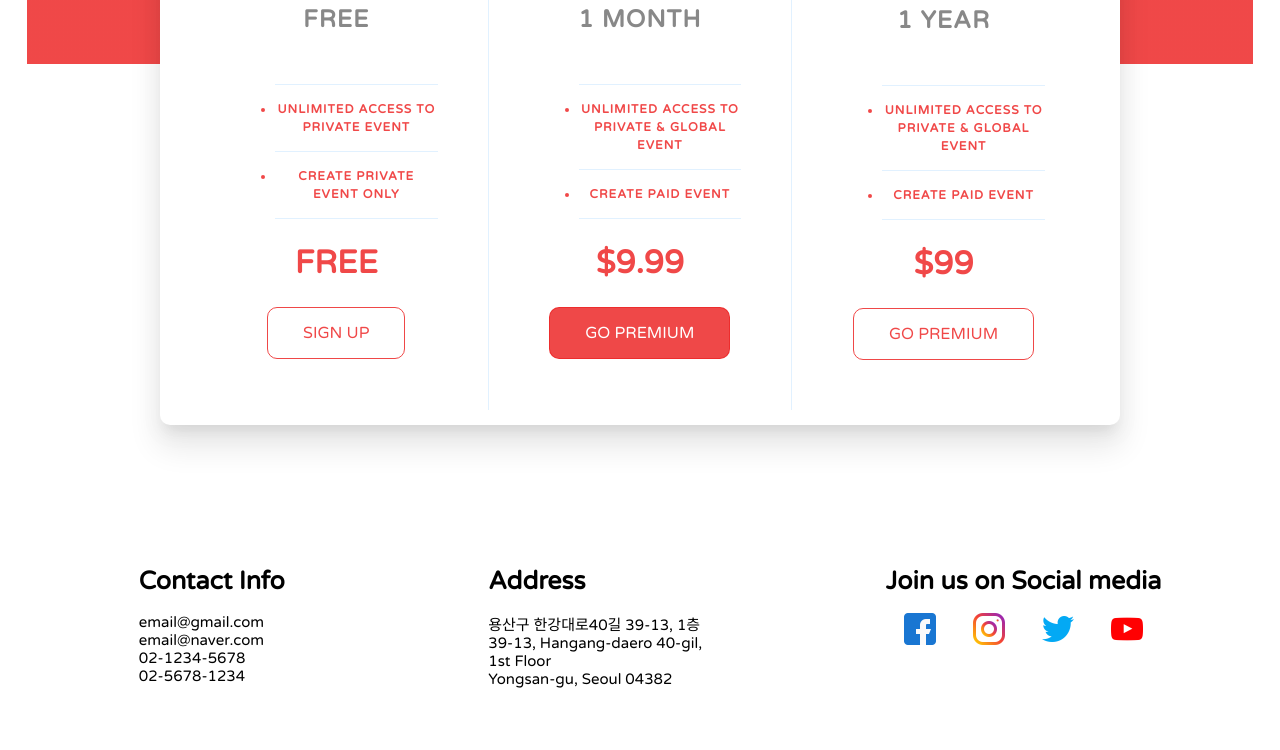
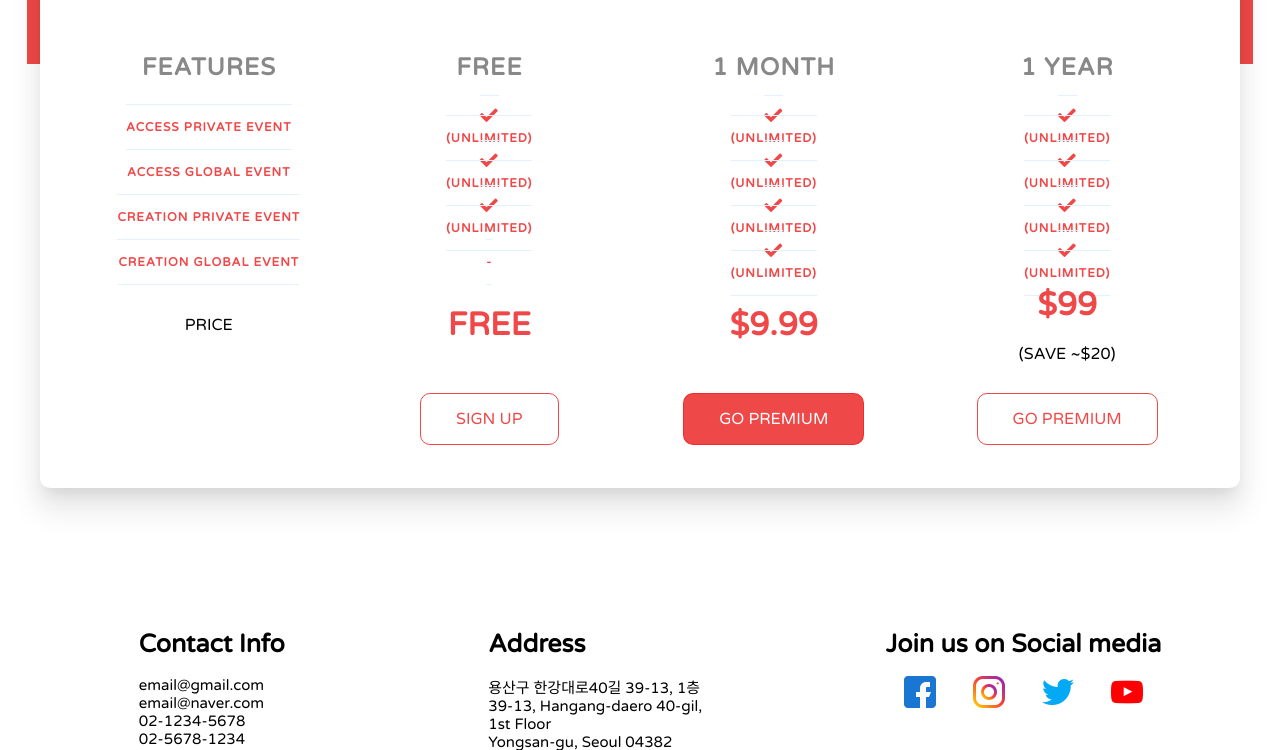
Before and after one commit to yenapaek/sportsUp, a PHP site: page /sportsEvent/ in a window 1280 px wide. Shown: the part 1806-2556 px from the top of the page. Before the commit the page ends 2494 px from the top, so only its background shows below. Run offline with PHP 8.4, Linux system fonts and the light colour scheme.

Commit message:
conversion view premium into table

```diff
--- a/public/css/bottomLanding.css
+++ b/public/css/bottomLanding.css
@@ -51,7 +51,7 @@ html {
 .container {
     margin: 0 auto;
     padding: 50px 0 0;
-    max-width: 960px;
+    max-width: 1200px;
     width: 100%;
 }
 
@@ -74,7 +74,7 @@ html {
 
 @media (min-width: 900px) {
     .pricing-table {
-        flex-direction: row;
+        /* flex-direction: row; */
     }
 }
 
@@ -121,6 +121,7 @@ html {
     font-weight: 600;
     letter-spacing: 1px;
     margin: 50px 0 25px;
+    list-style-type: none;
 }
 
 .pricing-features-item {
@@ -133,7 +134,10 @@ html {
 .pricing-features-item:last-child {
     border-bottom: 1px solid #e1f1ff;
 }
-
+.fa-check {
+    font-size: 1.5em;
+    color: rgba(237, 40, 40, 0.85);
+}
 .pricing-price {
     color: rgba(237, 40, 40, 0.85);
     display: block;
--- a/view/premiumPlanView.php
+++ b/view/premiumPlanView.php
@@ -7,38 +7,86 @@ $year = !empty($_SESSION['userId']) ? "premium&q=year" : "signUp&goPrem=true&q=y
 <div class="background">
     <div class="container">
         <div class="panel pricing-table">
-
-            <div class="pricing-plan">
-                <img src="https://s22.postimg.cc/8mv5gn7w1/paper-plane.png" alt="" class="pricing-img">
-                <h2 class="pricing-header">Free</h2>
-                <ul class="pricing-features">
-                    <li class="pricing-features-item">Unlimited Access to private Event</li>
-                    <li class="pricing-features-item">Create Private Event Only</li>
-                </ul>
-                <span class="pricing-price">Free</span>
-                <a href="index.php?action=signUp" class="pricing-button">Sign up</a>
-            </div>
-
-            <div class="pricing-plan">
-                <img src="https://s28.postimg.cc/ju5bnc3x9/plane.png" alt="" class="pricing-img">
-                <h2 class="pricing-header">1 Month</h2>
-                <ul class="pricing-features">
-                    <li class="pricing-features-item">Unlimited Access to Private & Global Event</li>
-                    <li class="pricing-features-item">Create paid Event</li>
-                </ul>
-                <span class="pricing-price">$9.99</span>
-                <a href="index.php?action=<?= $month ?>" class="pricing-button is-featured">Go Premium</a>
-            </div>
-
-            <div class="pricing-plan">
-                <img src="https://s21.postimg.cc/tpm0cge4n/space-ship.png" alt="" class="pricing-img">
-                <h2 class="pricing-header">1 Year</h2>
-                <ul class="pricing-features">
-                    <li class="pricing-features-item">Unlimited Access to Private & Global Event</li>
-                    <li class="pricing-features-item">Create paid Event</li>
-                </ul>
-                <span class="pricing-price">$99</span>
-                <a href="index.php?action=<?= $year ?>" class="pricing-button">Go Premium</a>
-            </div>
-
+            <table>
+                <tr>
+                    <td><img src="https://s22.postimg.cc/8mv5gn7w1/paper-plane.png" alt="" class="pricing-img"></td>
+                    <td><img src="https://s22.postimg.cc/8mv5gn7w1/paper-plane.png" alt="" class="pricing-img"></td>
+                    <td><img src="https://s28.postimg.cc/ju5bnc3x9/plane.png" alt="" class="pricing-img"></td>
+                    <td><img src="https://s21.postimg.cc/tpm0cge4n/space-ship.png" alt="" class="pricing-img"></td>
+                </tr>
+                <tr>
+                    <td><h2 class="pricing-header">Features</h2></td>
+                    <td><h2 class="pricing-header">Free</h2></td>
+                    <td><h2 class="pricing-header">1 Month</h2></td>
+                    <td><h2 class="pricing-header">1 Year</h2></td>
+                </tr>
+                <tr>
+                    <td class="pricing-features">
+                        <span class="pricing-features-item">Access private Event</span>
+                    </td>
+                    <td class="pricing-features">
+                        <span class="pricing-features-item"><i class="fas fa-check"></i><br>(Unlimited)</span>
+                    </td>
+                    <td class="pricing-features">
+                        <span class="pricing-features-item"><i class="fas fa-check"></i><br>(Unlimited)</span>
+                    </td>
+                    <td class="pricing-features">
+                        <span class="pricing-features-item"><i class="fas fa-check"></i><br>(Unlimited)</span>
+                    </td>
+                </tr>
+                <tr>
+                    <td class="pricing-features">
+                        <span class="pricing-features-item">Access global Event</span>
+                    </td>
+                    <td class="pricing-features">
+                        <span class="pricing-features-item"><i class="fas fa-check"></i><br>(Unlimited)</span>
+                    </td>
+                    <td class="pricing-features">
+                        <span class="pricing-features-item"><i class="fas fa-check"></i><br>(Unlimited)</span>
+                    </td>
+                    <td class="pricing-features">
+                        <span class="pricing-features-item"><i class="fas fa-check"></i><br>(Unlimited)</span>
+                    </td>
+                </tr>
+                <tr>
+                    <td class="pricing-features">
+                        <span class="pricing-features-item">Creation private Event</span>
+                    </td>
+                    <td class="pricing-features">
+                        <span class="pricing-features-item"><i class="fas fa-check"></i><br>(Unlimited)</span>
+                    </td>
+                    <td class="pricing-features">
+                        <span class="pricing-features-item"><i class="fas fa-check"></i><br>(Unlimited)</span>
+                    </td>
+                    <td class="pricing-features">
+                        <span class="pricing-features-item"><i class="fas fa-check"></i><br>(Unlimited)</span>
+                    </td>
+                </tr>
+                <tr>
+                    <td class="pricing-features">
+                        <span class="pricing-features-item">Creation global Event</span>
+                    </td>
+                    <td class="pricing-features">
+                        <span class="pricing-features-item"> - </span>
+                    </td>
+                    <td class="pricing-features">
+                        <span class="pricing-features-item"><i class="fas fa-check"></i><br>(Unlimited)</span>
+                    </td>
+                    <td class="pricing-features">
+                        <span class="pricing-features-item"><i class="fas fa-check"></i><br>(Unlimited)</span>
+                    </td>
+                </tr>
+                <tr>
+                    <td>Price</td>
+                    <td><span class="pricing-price">Free</span></td>
+                    <td><span class="pricing-price">$9.99</span></td>
+                    <td><span class="pricing-price">$99</span><br><span>(save ~$20)</span></td>
+                </tr>
+                <tr>
+                    <td></td>
+                    <td><a href="index.php?action=signUp" class="pricing-button">Sign up</a></td>
+                    <td><a href="index.php?action=<?= $month ?>" class="pricing-button is-featured">Go Premium</a></td>
+                    <td><a href="index.php?action=<?= $year ?>" class="pricing-button">Go Premium</a></td>
+                </tr>
+            </table>
         </div>
```
